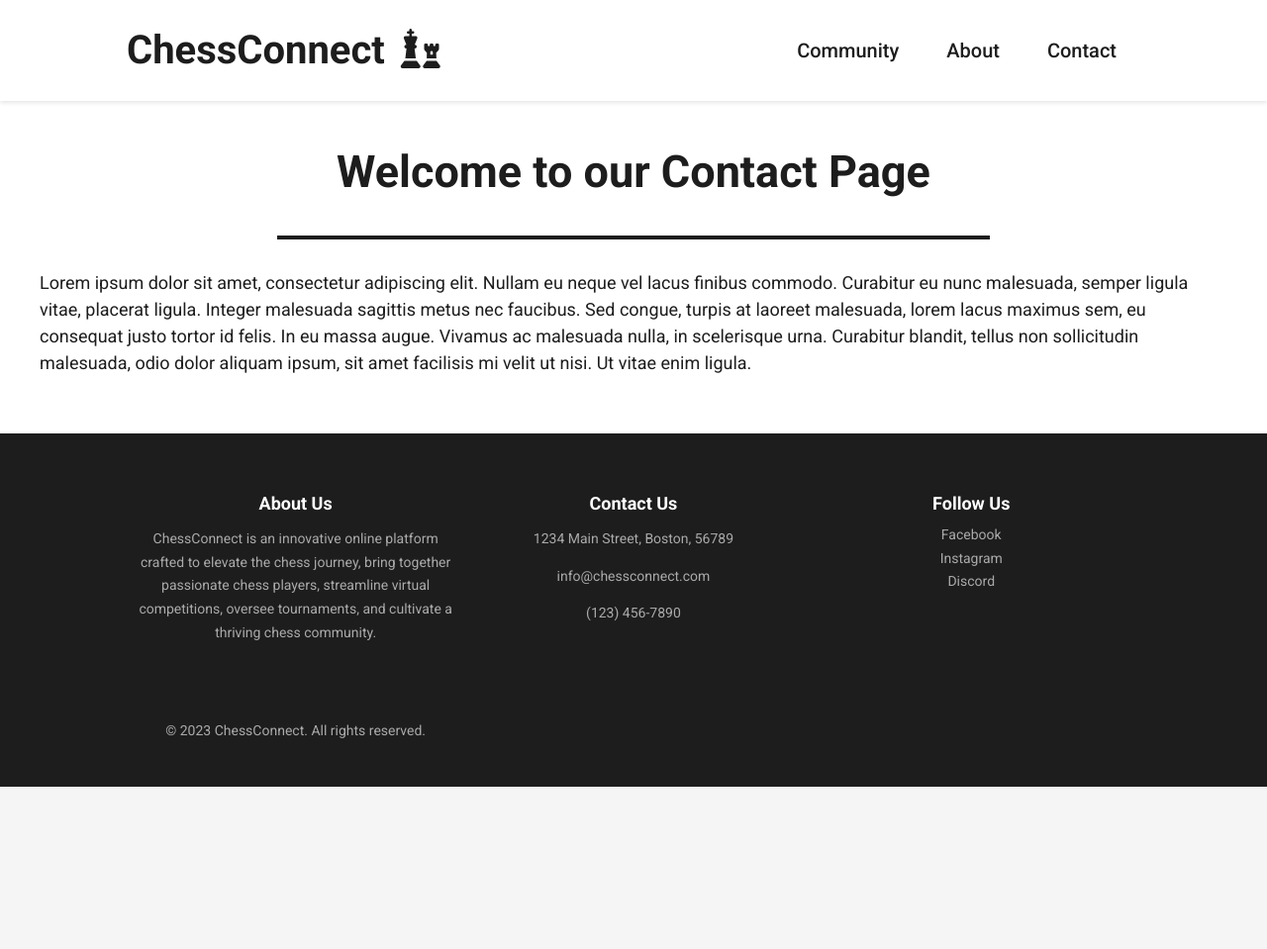
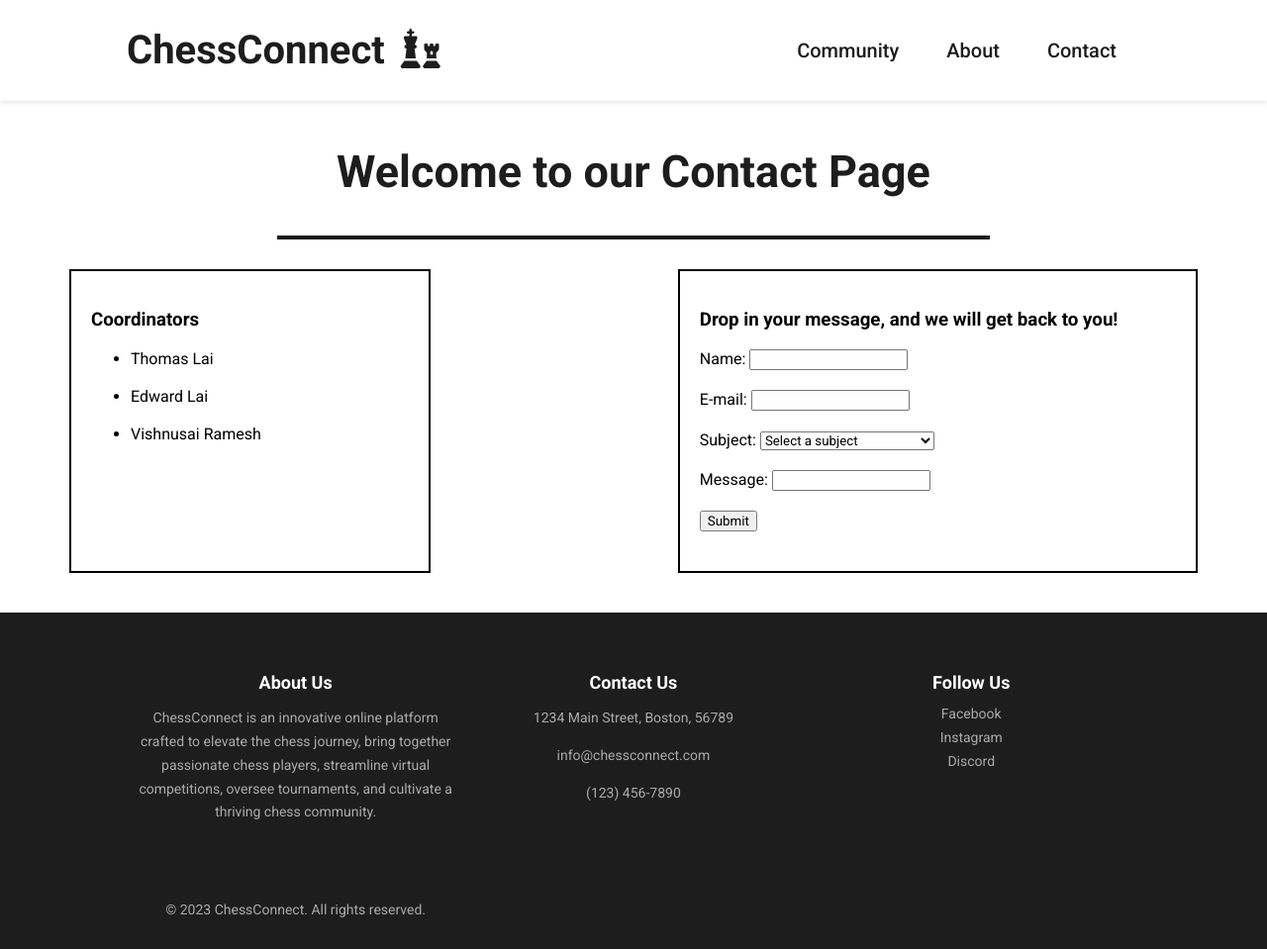
Before and after one commit to edwardl903/chess_website, a website: page contact.html in a window 1280 px wide. Shown: the whole page at 99% size. Before the commit the page ends 800 px from the top, so only its background shows below. Drawn offline with Linux system fonts and the light colour scheme.

Commit message:
Update contact.html
Updated contact page as discussed

```diff
--- a/contact.html
+++ b/contact.html
@@ -50,7 +50,55 @@
     <div class="main-content">
         <h2 class="title">Welcome to our Contact Page</h2>
         <div class="title-underline"></div>
-        <p>Lorem ipsum dolor sit amet, consectetur adipiscing elit. Nullam eu neque vel lacus finibus commodo. Curabitur eu nunc malesuada, semper ligula vitae, placerat ligula. Integer malesuada sagittis metus nec faucibus. Sed congue, turpis at laoreet malesuada, lorem lacus maximus sem, eu consequat justo tortor id felis. In eu massa augue. Vivamus ac malesuada nulla, in scelerisque urna. Curabitur blandit, tellus non sollicitudin malesuada, odio dolor aliquam ipsum, sit amet facilisis mi velit ut nisi. Ut vitae enim ligula.</p>
+        <div class="container">
+            <div class="names">
+                <h3>Coordinators</h3>
+                <ul>
+                    <li>Thomas Lai</li>
+                    <br>
+                    <li>Edward Lai</li>
+                    <br>
+                    <li>Vishnusai Ramesh</li>
+                    <br>
+                </ul>
+            </div>
+
+            <div class="names">
+                <h3>Drop in your message, and we will get back to you!</h3>
+                <form action='#'> <!-- for now action=#, if needed can add a php file to it, and add to database-->
+                    <div class="forms">
+                    <label>Name:</label> <input type="text">
+                    </div>
+
+                    <div class="forms">
+                    <label>E-mail:</label> <input type="email">
+                    </div>
+
+                    <div class="forms">
+                    <label>Subject:</label>
+                    <select>
+                        <option value="">Select a subject</option>
+                        <option value="General Inquiry">General Inquiry</option>
+                        <option value="Technical Issue">Technical Issue</option>
+                        <option value="Account Problem">Account Problem</option>
+                        <option value="Payment Inquiry">Payment Inquiry</option>
+                        <option value="Tournament Inquiry">Tournament Inquiry</option>
+                        <option value="Coaching Request">Coaching Request</option>
+                        <option value="Account Security Concern">Account Security Concern</option>
+                        <option value="Other">Other</option>
+                    </select>
+                    </div>
+
+                    <div class="forms">
+                    <label>Message:</label> <input type="text">
+                    </div>
+
+                    <div class="forms">
+                        <input type = "submit" value = "Submit">
+                    </div>
+                </form>
+                </div>
+        </div>
     </div>
 
     <!-- Footer -->
```
